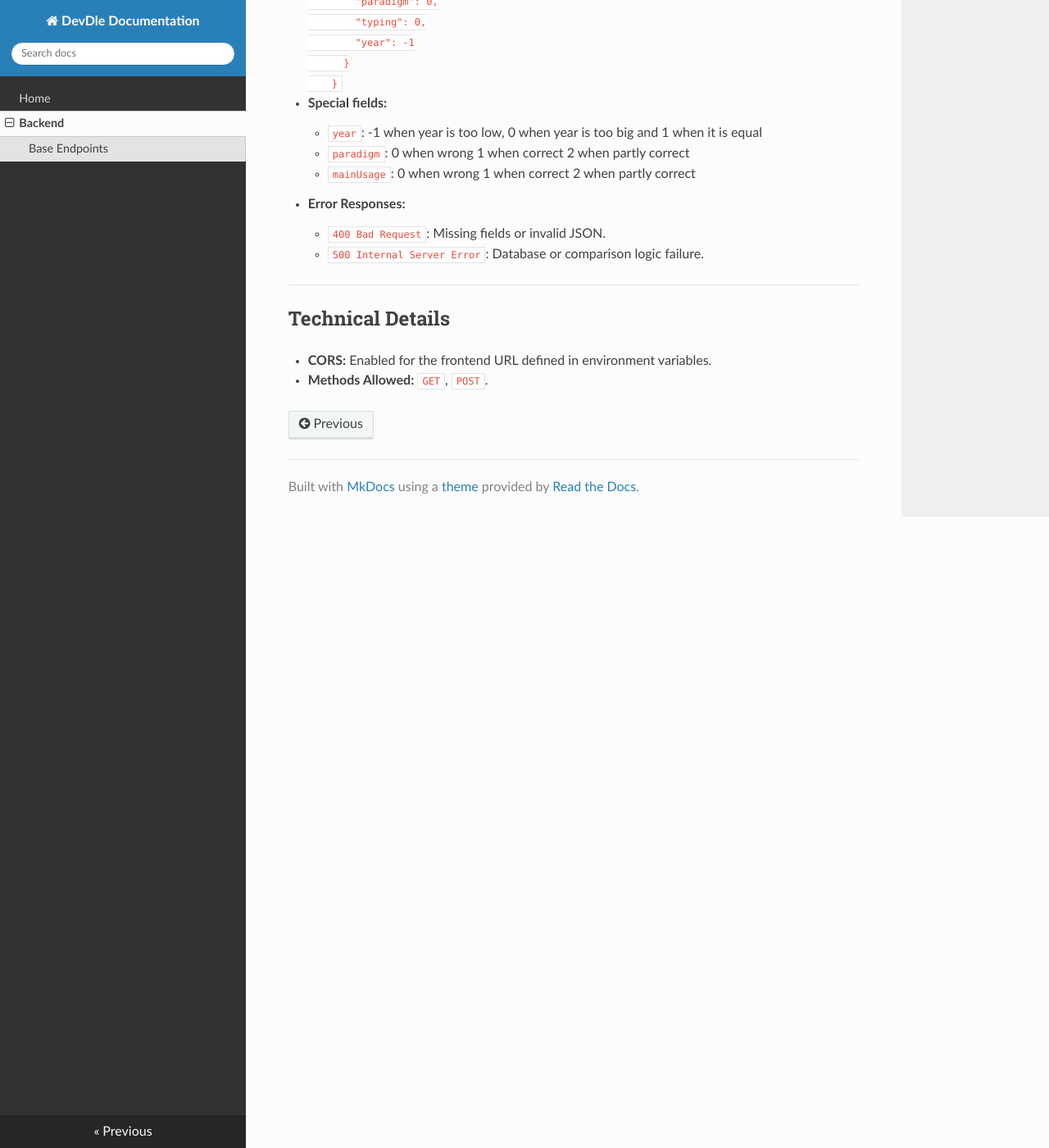
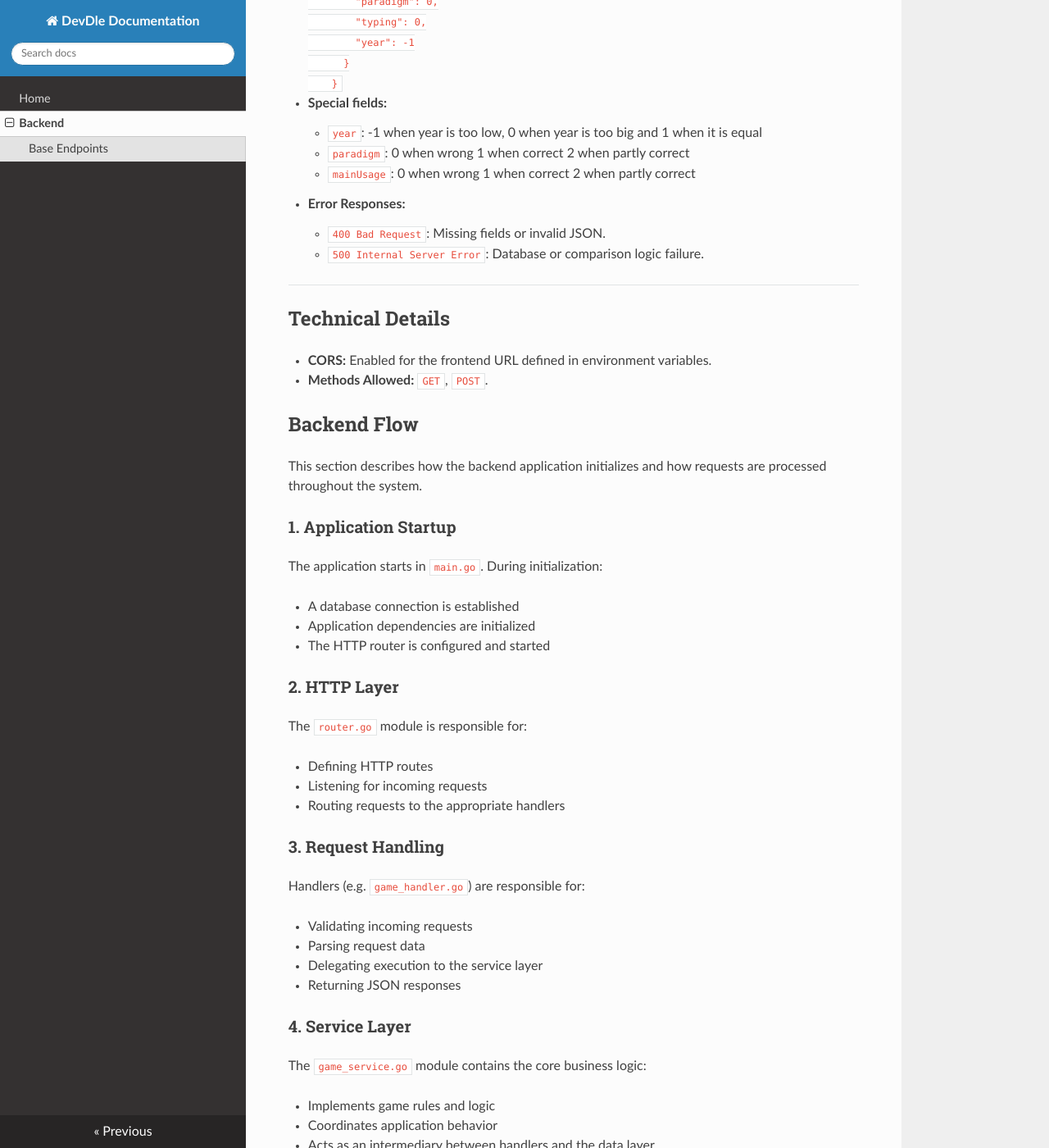
Before and after one commit to DawidMazurek4/DevDle, an MkDocs documentation site: the page built from documentation/docs/backend.md, in a window 1280 px wide and 1400 px high, scrolled down 1512 px. Shown: the whole window at 82% size. Built offline with MkDocs 1.6.1, drawn with Linux system fonts in a browser that asks for light colours; nearby versions of some CDN libraries; some of the changed text lies outside the part shown.

Commit message:
app flow desc

```diff
--- a/documentation/docs/backend.md
+++ b/documentation/docs/backend.md
@@ -82,3 +82,52 @@
 ## Technical Details
 *   **CORS:** Enabled for the frontend URL defined in environment variables.
 *   **Methods Allowed:** `GET`, `POST`.
+
+## Backend Flow
+
+This section describes how the backend application initializes and how requests are processed throughout the system.
+
+### 1. Application Startup
+
+The application starts in `main.go`. During initialization:
+
+* A database connection is established
+* Application dependencies are initialized
+* The HTTP router is configured and started
+
+### 2. HTTP Layer
+
+The `router.go` module is responsible for:
+
+* Defining HTTP routes
+* Listening for incoming requests
+* Routing requests to the appropriate handlers
+
+### 3. Request Handling
+
+Handlers (e.g. `game_handler.go`) are responsible for:
+
+* Validating incoming requests
+* Parsing request data
+* Delegating execution to the service layer
+* Returning JSON responses
+
+### 4. Service Layer
+
+The `game_service.go` module contains the core business logic:
+
+* Implements game rules and logic
+* Coordinates application behavior
+* Acts as an intermediary between handlers and the data layer
+
+### 5. Data Access Layer
+
+The `db_game.go` module handles:
+
+* Executing database queries
+* Persisting and retrieving data
+* Mapping database results to application models
+
+### Summary Flow
+
+`main.go` → `router.go` → `game_handler.go` → `game_service.go` → `db_game.go` → database
```
